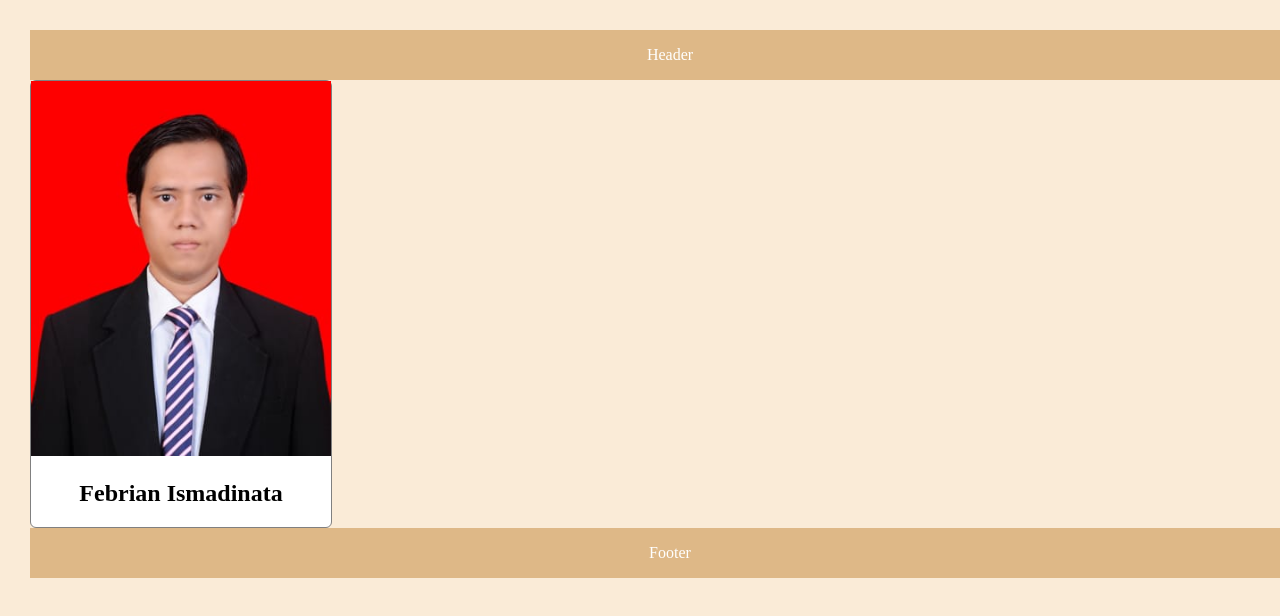
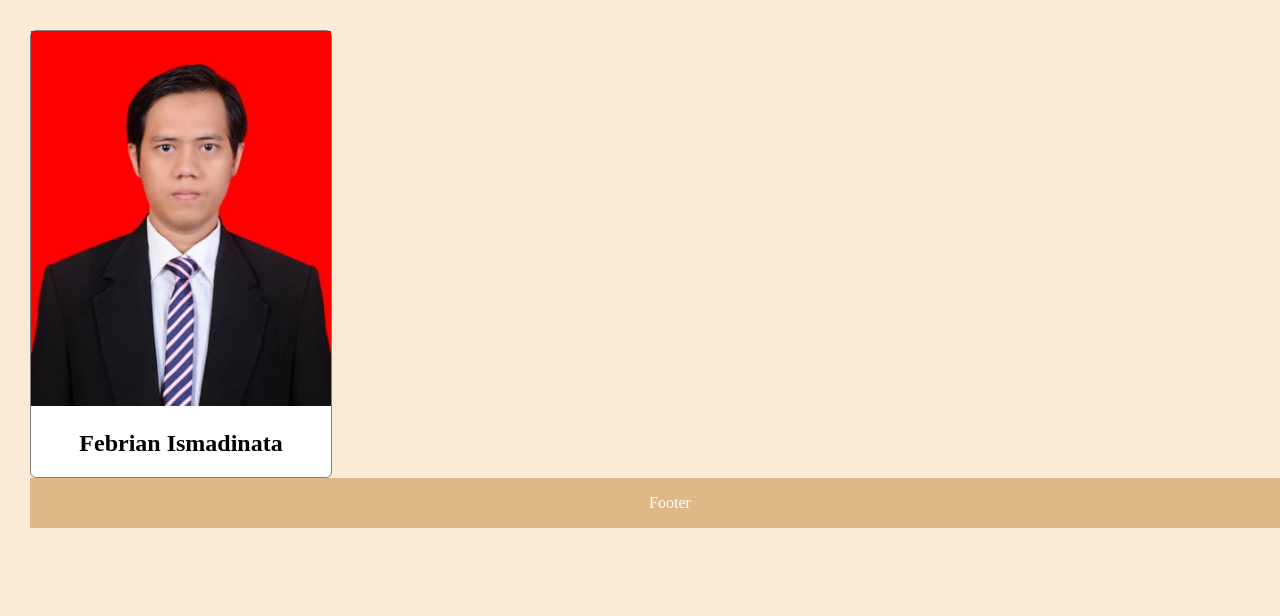
Before and after one commit to pratama-ismadinata/my-first-repo-from-remote, a plain HTML site: page index.html in a window 1280 px wide. Shown: the top 616 px of the page. Drawn offline with Linux system fonts and the light colour scheme.

Commit message:
update footer lagi

```diff
--- a/index.html
+++ b/index.html
@@ -7,7 +7,6 @@
      <link rel="stylesheet" href="style.css">
 </head>
 <body>
-     <div id="header">Header</div>
      <div id="profile-container">
           <img id="profile-image" src="img/febrian.jpeg" alt="profile image">
           <h2 id="profile-name">Febrian Ismadinata</h2>
--- a/style.css
+++ b/style.css
@@ -28,14 +28,3 @@ body {
      text-align: center;
      color: white;
 }
-
-
-
-#header {
-     width: 100%;
-     height: 50px;
-     line-height: 50px;
-     background-color: burlywood;
-     text-align: center;
-     color: white;
-}
```
